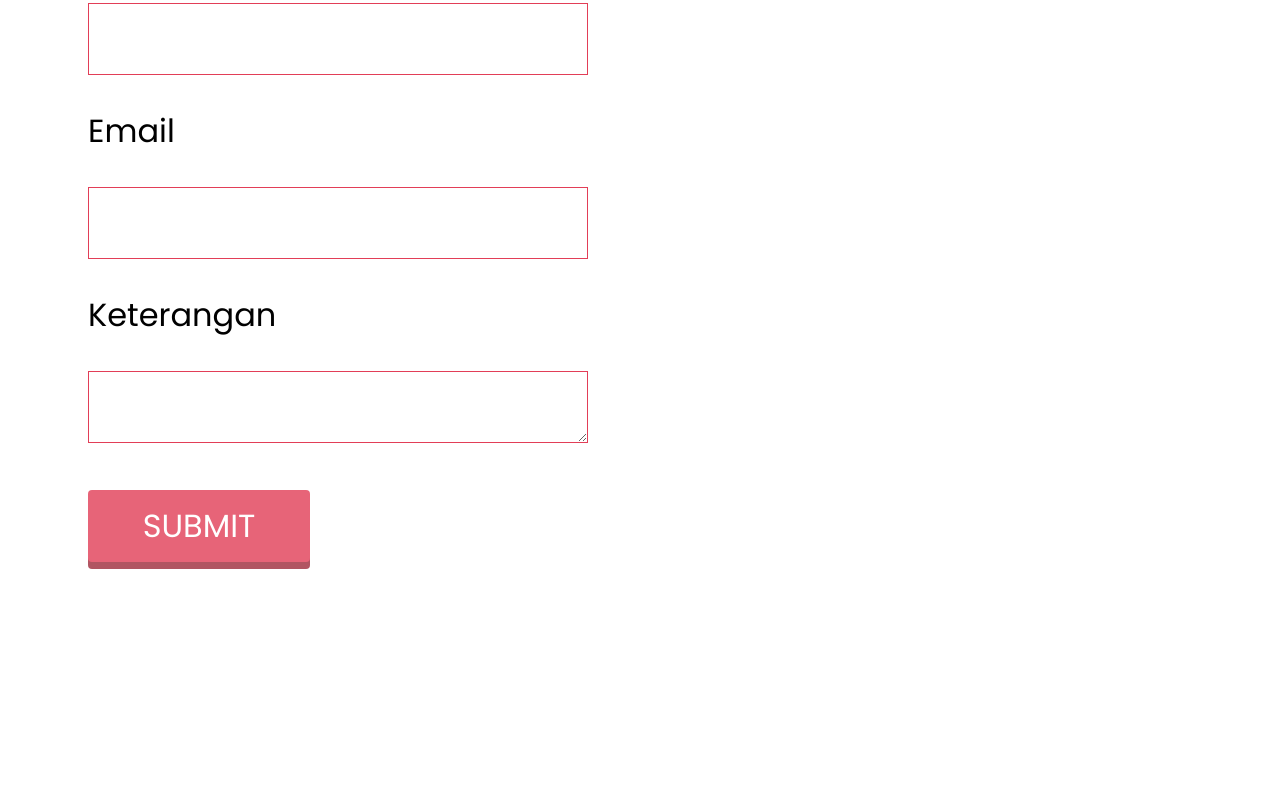
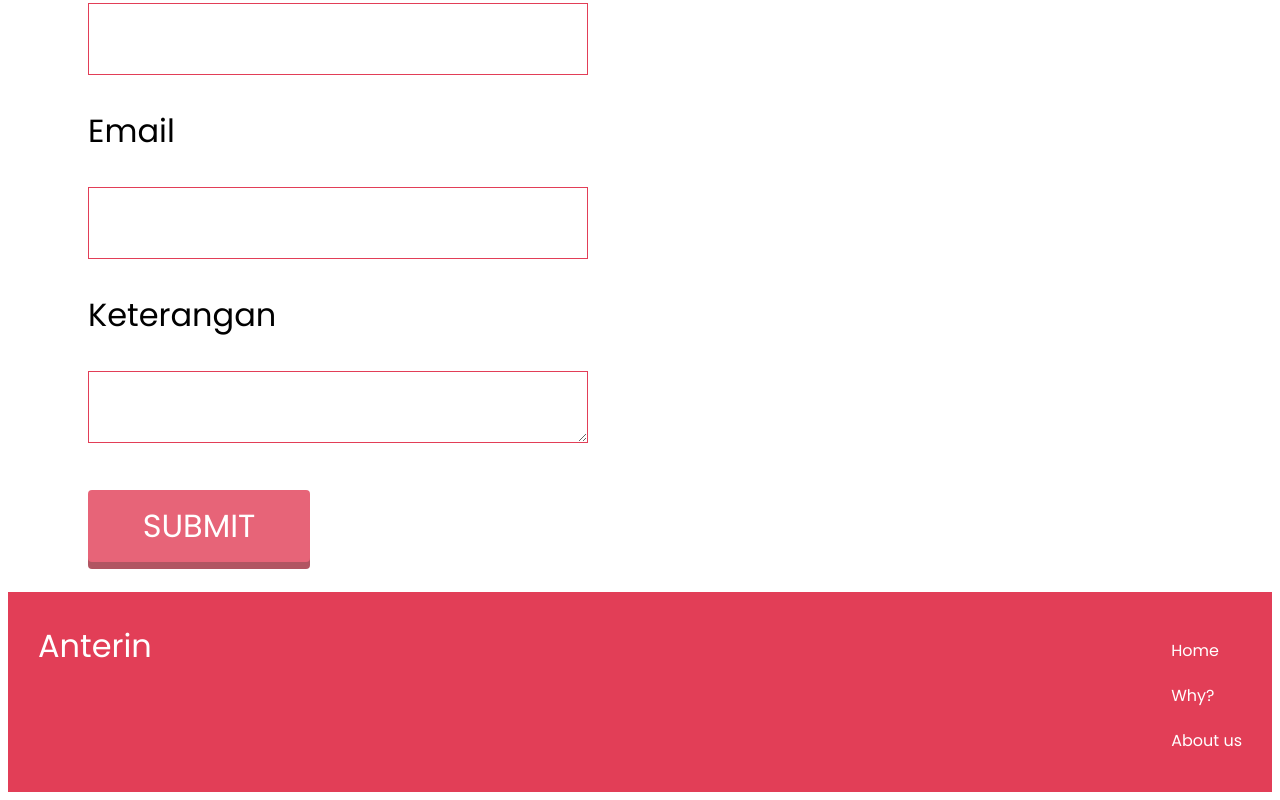
Before and after one commit to ammarbror/Anterin, a plain HTML site: page index.html in a window 1280 px wide. Shown: the part 1675-2475 px from the top of the page. Before the commit the page ends 2275 px from the top, so only its background shows below. Drawn offline with Linux system fonts and the light colour scheme.

Commit message:
add footer

```diff
--- /dev/null
+++ b/css/responsive.css
@@ -0,0 +1,23 @@
+@media(max-width: 750px) {
+    .team-wrapper ul{
+        padding-left: 0px;
+    }
+
+    .team-wrapper h2{
+        text-align: center;
+    }
+
+    .team-wrapper h3{
+        font-size: 32px;
+    }
+
+    .team-wrapper li{
+        width: 49%;
+    }
+}
+
+@media(max-width: 550px) {
+    .team-wrapper li{
+        width: 100%;
+    }
+}
--- a/css/style.css
+++ b/css/style.css
@@ -152,3 +152,30 @@ h2 span {
         width: 100%;
     }
 }
+
+
+/* footer */
+/* Gantikan font-size dan property float footer-logo */
+.footer {
+    background-color: #E23E57;
+    height: 200px;
+    padding: 30px;
+    color: white;
+}
+.footer-logo {
+    float: left;
+    font-size: 32px;
+  }
+
+
+  /* Gantikan float property footer-list */
+  .footer-list {
+    float: right;
+  }
+
+
+  /* Tambahkan CSS untuk tag <li> kedalam footer-list */
+  .footer-list li {
+    list-style: none;
+    padding-bottom: 20px;
+  }
--- a/index.html
+++ b/index.html
@@ -5,6 +5,7 @@
     <meta name="viewport" content="width=device-width, initial-scale=1.0">
     <link href='https://fonts.googleapis.com/css?family=Poppins' rel='stylesheet'>
     <link rel="stylesheet" href="./css/style.css">
+    <link rel="stylesheet" href="./css/responsive.css">
     <title>Anterin</title>
 </head>
 <body>
@@ -67,9 +68,16 @@
 
    </div>
 
-    <footer>
-
-    </footer>
+   <div class="footer">
+    <div class="footer-logo">Anterin</div>
+    <div class="footer-list">
+      <ul>
+        <li>Home</li>
+        <li>Why?</li>
+        <li>About us</li>
+      </ul>
+    </div>
+  </div>
 
 </body>
 </html>
```
